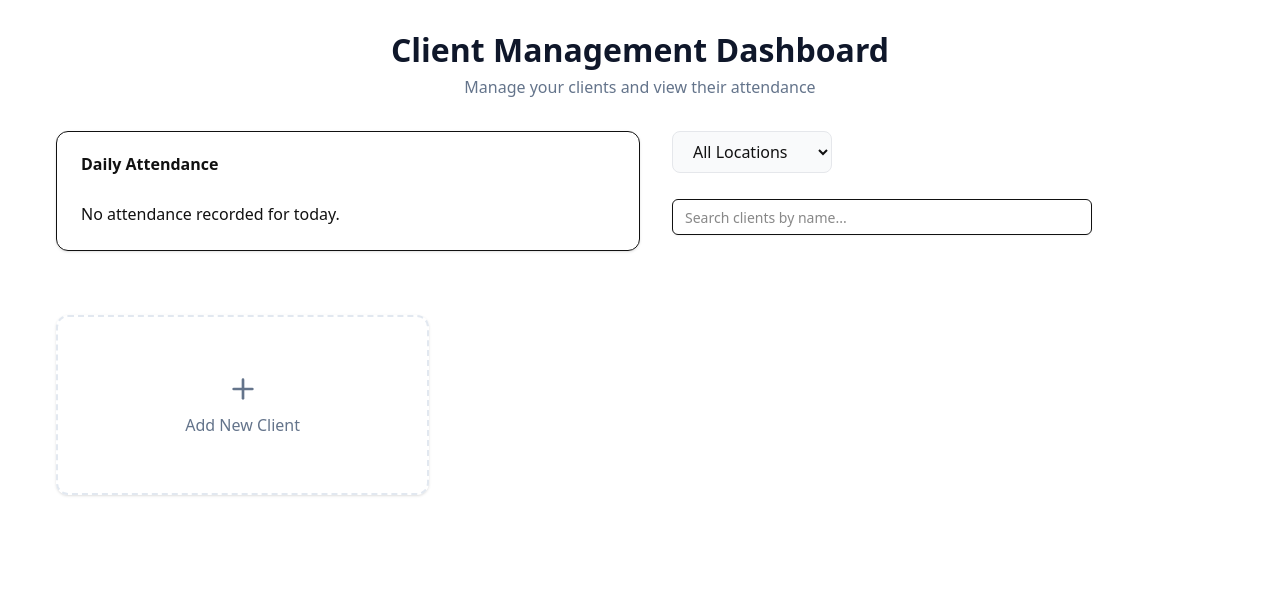
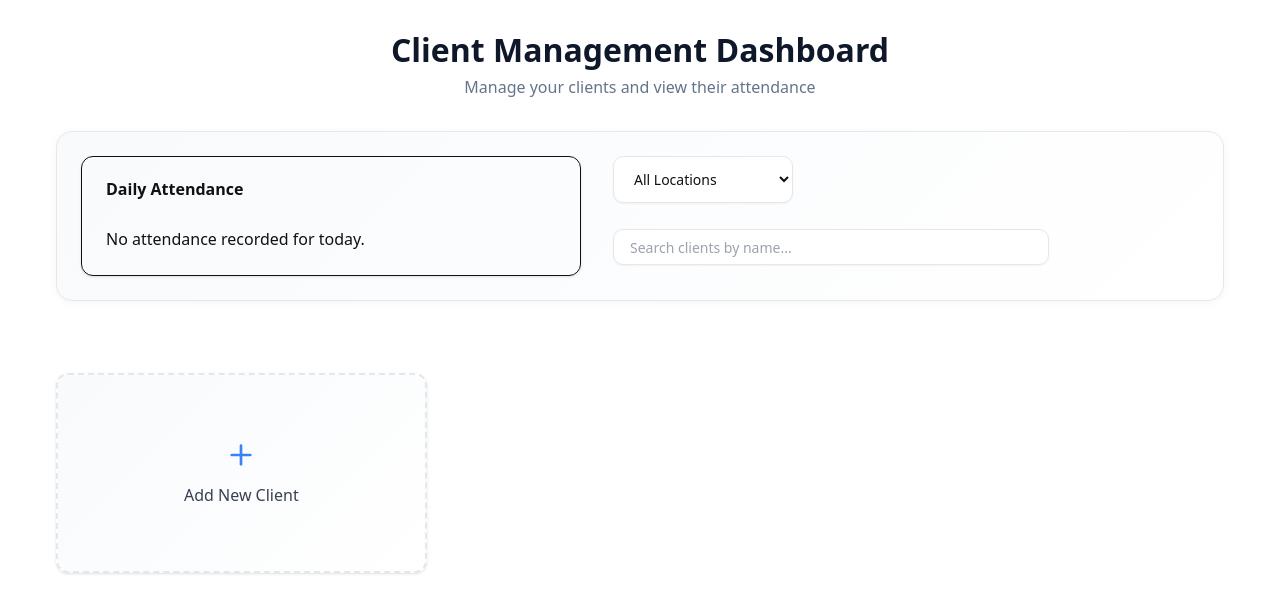
Before and after one commit to Armin-Irvije/attendance-tracker, a React (Vite) app: page /dashboard in a window 1280 px wide. Shown: the top 612 px of the page. Built offline with nearby package versions, Linux system fonts and the light colour scheme.

Commit message:
more sleek and modern design added to dashboard

```diff
--- a/src/styles/dashboard.css
+++ b/src/styles/dashboard.css
@@ -386,77 +386,270 @@ button:hover,
 /* Client grid */
 .clients-grid {
   display: grid;
-  grid-template-columns: repeat(auto-fill, minmax(300px, 1fr));
-  gap: 1.5rem;
+  grid-template-columns: repeat(auto-fill, minmax(320px, 1fr));
+  gap: 1.75rem;
   margin-top: 2rem;
 }
 
 .client-card {
   cursor: pointer;
-  transition: all 0.2s ease;
+  transition: all 0.3s cubic-bezier(0.4, 0, 0.2, 1);
   border: 1px solid hsl(214.3 31.8% 91.4%);
+  border-radius: 12px;
+  background: #ffffff;
   position: relative;
+  overflow: hidden;
+  box-shadow: 0 1px 3px rgba(0, 0, 0, 0.05);
+}
+
+.client-card::before {
+  content: '';
+  position: absolute;
+  top: 0;
+  left: 0;
+  right: 0;
+  height: 3px;
+  background: linear-gradient(90deg, #3b82f6, #8b5cf6);
+  opacity: 0;
+  transition: opacity 0.3s ease;
 }
 
 .client-card:hover {
-  transform: translateY(-2px);
-  box-shadow: 0 4px 6px -1px rgba(0, 0, 0, 0.1), 0 2px 4px -1px rgba(0, 0, 0, 0.06);
+  transform: translateY(-4px);
+  box-shadow: 0 8px 25px rgba(0, 0, 0, 0.12), 0 4px 10px rgba(0, 0, 0, 0.08);
+  border-color: hsl(214.3 31.8% 85%);
+}
+
+.client-card:hover::before {
+  opacity: 1;
+}
+
+.client-card.checked-in {
+  border-color: #22c55e;
+  background: linear-gradient(135deg, #f0fdf4 0%, #ffffff 100%);
+}
+
+.client-card.checked-in::before {
+  background: linear-gradient(90deg, #22c55e, #16a34a);
+  opacity: 1;
 }
 
 .client-card-content {
   display: flex;
   justify-content: space-between;
   align-items: center;
-  padding: 1rem;
+  padding: 1.5rem;
+  gap: 1rem;
 }
 
 .client-info {
   display: flex;
   align-items: center;
   gap: 1rem;
+  flex: 1;
+  min-width: 0;
+}
+
+.client-avatar {
+  width: 56px;
+  height: 56px;
+  border-radius: 12px;
+  flex-shrink: 0;
+  box-shadow: 0 2px 8px rgba(0, 0, 0, 0.1);
+  border: 2px solid #ffffff;
+  transition: all 0.3s ease;
+}
+
+.client-card:hover .client-avatar {
+  transform: scale(1.05);
+  box-shadow: 0 4px 12px rgba(0, 0, 0, 0.15);
 }
 
 .client-details {
   display: flex;
   flex-direction: column;
+  gap: 0.5rem;
+  min-width: 0;
+  flex: 1;
 }
 
 .client-name {
   font-weight: 600;
+  font-size: 1.1rem;
   color: hsl(222.2 47.4% 11.2%);
   margin: 0;
+  line-height: 1.3;
+  overflow: hidden;
+  text-overflow: ellipsis;
+  white-space: nowrap;
 }
 
 .client-email {
   font-size: 0.875rem;
   color: hsl(215.4 16.3% 46.9%);
   margin: 0;
+  overflow: hidden;
+  text-overflow: ellipsis;
+  white-space: nowrap;
+  line-height: 1.4;
 }
 
-.delete-button {
-  background: none;
-  border: none;
-  color: hsl(0 84.2% 60.2%);
-  cursor: pointer;
-  padding: 0.5rem;
-  border-radius: 0.375rem;
+.payment-status {
+  display: flex;
+  align-items: center;
+  gap: 0.375rem;
+  font-size: 0.75rem;
+  font-weight: 500;
+  padding: 0.25rem 0.75rem;
+  border-radius: 20px;
+  width: fit-content;
   transition: all 0.2s ease;
 }
 
-.delete-button:hover {
-  background-color: hsl(0 84.2% 60.2% / 0.1);
+.payment-status.paid {
+  background: #f0fdf4;
+  color: #16a34a;
+  border: 1px solid #bbf7d0;
+}
+
+.payment-status.unpaid {
+  background: #fef2f2;
+  color: #dc2626;
+  border: 1px solid #fecaca;
+}
+
+.paid-icon-wrapper {
+  display: inline-flex;
+  align-items: center;
+  justify-content: center;
+  width: 16px;
+  height: 16px;
+}
+
+.paid-icon {
+  color: #16a34a;
+  width: 0.875rem;
+  height: 0.875rem;
+}
+
+.client-delete-btn {
+  position: absolute;
+  top: 0.75rem;
+  right: 0.75rem;
+  background: rgba(239, 68, 68, 0.1);
+  border: none;
+  padding: 0.5rem;
+  border-radius: 8px;
+  cursor: pointer;
+  transition: all 0.2s ease;
+  display: flex;
+  align-items: center;
+  justify-content: center;
+  z-index: 2;
+  opacity: 0;
+  transform: scale(0.9);
+}
+
+.client-card:hover .client-delete-btn {
+  opacity: 1;
+  transform: scale(1);
+}
+
+.client-delete-btn:hover {
+  background: rgba(239, 68, 68, 0.2);
+  transform: scale(1.1);
+}
+
+.trash-icon {
+  color: #ef4444;
+  width: 1.125rem;
+  height: 1.125rem;
+  transition: color 0.2s;
+}
+
+.client-delete-btn:hover .trash-icon {
+  color: #b91c1c;
+}
+
+.check-in-button {
+  background: #22c55e;
+  color: #ffffff;
+  border: none;
+  padding: 0.75rem;
+  border-radius: 10px;
+  cursor: pointer;
+  transition: all 0.2s ease;
+  display: flex;
+  align-items: center;
+  justify-content: center;
+  min-width: 44px;
+  height: 44px;
+  font-weight: 500;
+  box-shadow: 0 2px 4px rgba(34, 197, 94, 0.2);
+}
+
+.check-in-button:hover {
+  background: #16a34a;
+  transform: translateY(-1px);
+  box-shadow: 0 4px 8px rgba(34, 197, 94, 0.3);
+}
+
+.check-in-button.checked-in {
+  background: #ef4444;
+  box-shadow: 0 2px 4px rgba(239, 68, 68, 0.2);
+}
+
+.check-in-button.checked-in:hover {
+  background: #dc2626;
+  box-shadow: 0 4px 8px rgba(239, 68, 68, 0.3);
+}
+
+.check-in-faded {
+  opacity: 0.4;
+  background: #9ca3af !important;
+  color: #ffffff !important;
+  cursor: not-allowed !important;
+  pointer-events: none;
+  border: none;
+  box-shadow: none !important;
+}
+
+.check-in-faded:hover {
+  transform: none !important;
+  box-shadow: none !important;
 }
 
 .add-client-card {
   cursor: pointer;
   border: 2px dashed hsl(214.3 31.8% 91.4%);
-  background-color: transparent;
-  transition: all 0.2s ease;
+  background: linear-gradient(135deg, #f8fafc 0%, #ffffff 100%);
+  border-radius: 12px;
+  transition: all 0.3s cubic-bezier(0.4, 0, 0.2, 1);
+  position: relative;
+  overflow: hidden;
+}
+
+.add-client-card::before {
+  content: '';
+  position: absolute;
+  top: 0;
+  left: 0;
+  right: 0;
+  height: 3px;
+  background: linear-gradient(90deg, #3b82f6, #8b5cf6);
+  opacity: 0;
+  transition: opacity 0.3s ease;
 }
 
 .add-client-card:hover {
-  border-color: hsl(215.4 16.3% 46.9%);
-  background-color: hsl(214.3 31.8% 91.4% / 0.1);
+  border-color: #3b82f6;
+  background: linear-gradient(135deg, #eff6ff 0%, #ffffff 100%);
+  transform: translateY(-2px);
+  box-shadow: 0 6px 20px rgba(59, 130, 246, 0.15);
+}
+
+.add-client-card:hover::before {
+  opacity: 1;
 }
 
 .add-client-content {
@@ -464,41 +657,85 @@ button:hover,
   flex-direction: column;
   align-items: center;
   justify-content: center;
-  gap: 0.5rem;
-  padding: 2rem;
+  gap: 0.75rem;
+  padding: 2.5rem 1.5rem;
   color: hsl(215.4 16.3% 46.9%);
+  text-align: center;
 }
 
-.client-delete-btn {
-  position: absolute;
-  top: 0.75rem;
-  right: 0.75rem;
-  background: none;
-  border: none;
-  padding: 0.4em;
-  border-radius: 50%;
-  cursor: pointer;
-  transition: background 0.2s;
-  display: flex;
-  align-items: center;
-  justify-content: center;
-  z-index: 2;
-}
-.client-delete-btn:hover {
-  background: #fee2e2;
+.add-client-content svg {
+  width: 2rem;
+  height: 2rem;
+  color: #3b82f6;
+  transition: all 0.2s ease;
 }
 
-.trash-icon {
-  color: #ef4444;
-  width: 1.5em;
-  height: 1.5em;
-  transition: color 0.2s;
-}
-.client-delete-btn:hover .trash-icon {
-  color: #b91c1c;
+.add-client-card:hover .add-client-content svg {
+  color: #2563eb;
+  transform: scale(1.1);
 }
 
-/* Client page layout */
+.add-client-content span {
+  font-weight: 500;
+  font-size: 1rem;
+  color: #374151;
+}
+
+/* Responsive adjustments */
+@media (max-width: 768px) {
+  .clients-grid {
+    grid-template-columns: 1fr;
+    gap: 1rem;
+  }
+
+  .client-card-content {
+    padding: 1.25rem;
+    gap: 0.75rem;
+  }
+
+  .client-avatar {
+    width: 48px;
+    height: 48px;
+  }
+
+  .client-name {
+    font-size: 1rem;
+  }
+
+  .check-in-button {
+    min-width: 40px;
+    height: 40px;
+    padding: 0.625rem;
+  }
+}
+
+@media (max-width: 480px) {
+  .client-card-content {
+    padding: 1rem;
+  }
+
+  .client-info {
+    gap: 0.75rem;
+  }
+
+  .client-avatar {
+    width: 44px;
+    height: 44px;
+  }
+
+  .client-details {
+    gap: 0.375rem;
+  }
+
+  .client-name {
+    font-size: 0.95rem;
+  }
+
+  .client-email {
+    font-size: 0.8rem;
+  }
+}
+
 .client-page-container {
   max-width: 1200px;
   margin: 0 auto;
@@ -704,102 +941,194 @@ button:hover,
 }
 
 .location-select {
-  padding: 0.5em 1em;
-  border-radius: 0.5em;
+  padding: 0.75rem 1rem;
+  border-radius: 10px;
   border: 1px solid #e5e7eb;
-  background: #f9fafb;
+  background: #ffffff;
   color: #111;
-  font-size: 1em;
-  margin-right: 1em;
-  min-width: 160px;
-  transition: border-color 0.2s, box-shadow 0.2s;
+  font-size: 0.875rem;
+  font-weight: 500;
+  min-width: 180px;
+  transition: all 0.2s ease;
+  box-shadow: 0 1px 2px rgba(0, 0, 0, 0.05);
 }
+
 .location-select:focus {
   outline: none;
-  border-color: #2563eb;
-  box-shadow: 0 0 0 2px #2563eb22;
+  border-color: #3b82f6;
+  box-shadow: 0 0 0 3px rgba(59, 130, 246, 0.1);
+}
+
+.location-select:hover {
+  border-color: #d1d5db;
+  box-shadow: 0 2px 4px rgba(0, 0, 0, 0.1);
+}
+
+.search-input {
+  padding: 0.75rem 1rem;
+  border-radius: 10px;
+  border: 1px solid #e5e7eb;
+  background: #ffffff;
+  color: #111;
+  font-size: 0.875rem;
+  font-weight: 500;
+  min-width: 240px;
+  transition: all 0.2s ease;
+  box-shadow: 0 1px 2px rgba(0, 0, 0, 0.05);
+}
+
+.search-input:focus {
+  outline: none;
+  border-color: #3b82f6;
+  box-shadow: 0 0 0 3px rgba(59, 130, 246, 0.1);
+}
+
+.search-input:hover {
+  border-color: #d1d5db;
+  box-shadow: 0 2px 4px rgba(0, 0, 0, 0.1);
+}
+
+.search-input::placeholder {
+  color: #9ca3af;
+  font-weight: 400;
 }
 
 .dashboard-top-row {
   display: flex;
   align-items: flex-start;
   gap: 2rem;
-  margin-bottom: 2rem;
+  margin-bottom: 2.5rem;
   flex-wrap: wrap;
+  padding: 1.5rem;
+  background: linear-gradient(135deg, #f8fafc 0%, #ffffff 100%);
+  border-radius: 16px;
+  border: 1px solid #e5e7eb;
+  box-shadow: 0 2px 8px rgba(0, 0, 0, 0.04);
+  transition: all 0.3s ease;
+}
+
+.dashboard-top-row:hover {
+  box-shadow: 0 4px 16px rgba(0, 0, 0, 0.08);
+  border-color: #d1d5db;
 }
 
 .daily-attendance-compact {
-  flex: 0 0 auto;
-  width: 50%;
+  flex: 1;
+  min-width: 0;
+  max-width: 500px;
+}
+
+.daily-attendance-compact .card {
+  padding: 1.5rem;
+  box-shadow: 0 2px 8px rgba(0, 0, 0, 0.06);
+  border-radius: 12px;
+  border: 1px solid #e5e7eb;
+  background: #ffffff;
+  transition: all 0.3s ease;
+  min-width: 0;
+}
+
+.daily-attendance-compact .card:hover {
+  box-shadow: 0 4px 16px rgba(0, 0, 0, 0.1);
+  transform: translateY(-1px);
+}
+
+.daily-attendance-compact .card-header {
+  padding-bottom: 0.75rem;
+  border-bottom: 1px solid #f3f4f6;
+  margin-bottom: 1rem;
+}
+
+.daily-attendance-compact .card-title {
+  font-size: 1.125rem;
+  font-weight: 600;
+  color: #111827;
+  margin: 0;
+}
+
+.daily-attendance-compact .card-content {
+  padding: 0;
 }
 
 .dashboard-filters-inline {
   display: flex;
   align-items: center;
-  gap: 1em;
+  gap: 1rem;
   flex-wrap: wrap;
+  flex: 0 0 auto;
+  min-width: 300px;
 }
 
-@media (max-width: 900px) {
+.dashboard-filters-inline > * {
+  flex-shrink: 0;
+}
+
+@media (max-width: 1024px) {
   .dashboard-top-row {
     flex-direction: column;
-    gap: 1rem;
+    gap: 1.5rem;
+    padding: 1.25rem;
   }
+
   .dashboard-filters-inline {
-    flex-direction: column;
-    align-items: flex-start;
-    gap: 0.5em;
+    flex-direction: row;
+    align-items: center;
+    gap: 0.75rem;
+    width: 100%;
+    justify-content: flex-start;
   }
+
   .daily-attendance-compact {
     max-width: 100%;
     min-width: 0;
   }
+
+  .location-select,
+  .search-input {
+    min-width: 160px;
+    flex: 1;
+  }
+}
+
+@media (max-width: 768px) {
+  .dashboard-top-row {
+    padding: 1rem;
+    margin-bottom: 2rem;
+  }
+
+  .dashboard-filters-inline {
+    flex-direction: column;
+    align-items: stretch;
+    gap: 0.75rem;
+    width: 100%;
+  }
+
+  .location-select,
+  .search-input {
+    min-width: 0;
+    width: 100%;
   }
 
   .daily-attendance-compact .card {
-  padding: 1rem 1.5rem;
-  box-shadow: none;
-  min-width: 0;
-}
-.daily-attendance-compact .card-header {
-  padding-bottom: 0.5rem;
-}
-.daily-attendance-compact .card-title {
-  font-size: 1.1em;
-}
-.daily-attendance-compact .card-content {
-  padding: 0.5rem 0 0 0;
+    padding: 1.25rem;
   }
 
-.payment-status{
-  align-items: center;
+  .daily-attendance-compact .card-title {
+    font-size: 1rem;
   }
-.paid-icon-wrapper {
-  margin-top: 5px;
-  display: inline-flex;
-  align-items: center;
-  margin-right: 0.3em;
-}
-.paid-icon {
-  color: #22c55e;
-  width: 1.2em;
-  height: 1.2em;
-  vertical-align: middle;
 }
 
-.check-in-faded {
-  opacity: 0.5;
-  background: #cbd5e1 !important; /* Tailwind slate-300 */
-  color: #64748b !important; /* Tailwind slate-500 */
-  cursor: not-allowed !important;
-  pointer-events: none;
-  border: none;
+@media (max-width: 480px) {
+  .dashboard-top-row {
+    padding: 0.75rem;
+    border-radius: 12px;
   }
-.check-in-button.checked-in {
-  background: #fee2e2 !important;
-  color: #b91c1c !important;
+
+  .daily-attendance-compact .card {
+    padding: 1rem;
   }
-.check-in-button:not(.checked-in) {
-  background: #22c55e !important;
-  color: #fff !important;
+
+  .dashboard-filters-inline {
+    gap: 0.5rem;
   }
+}
```
Lines whose indentation alone changed are shown as unchanged.
